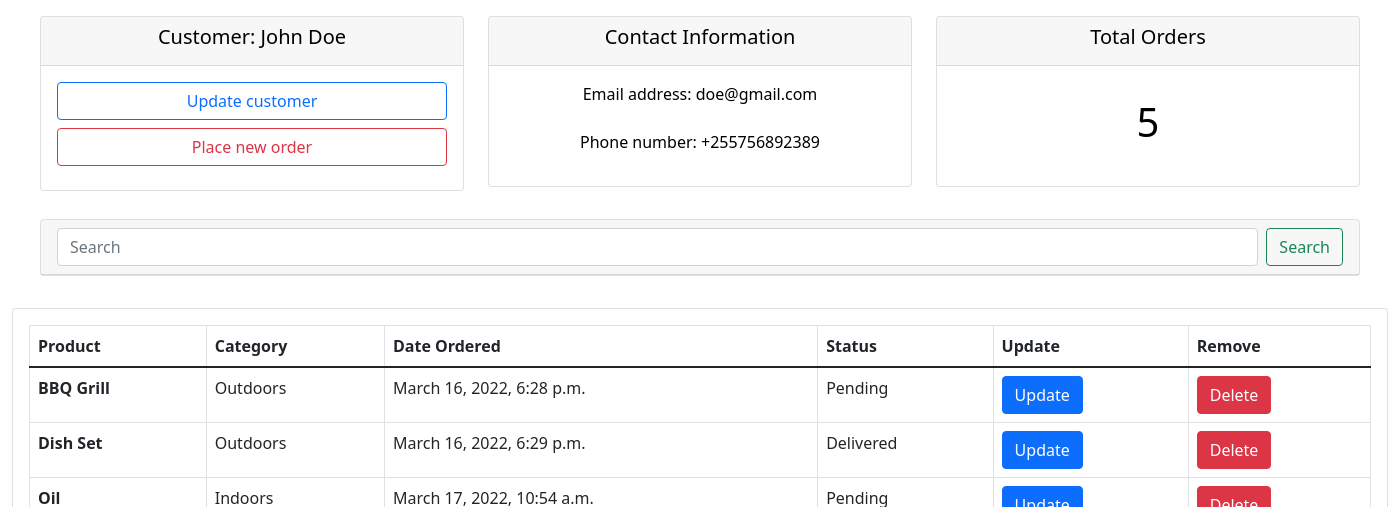
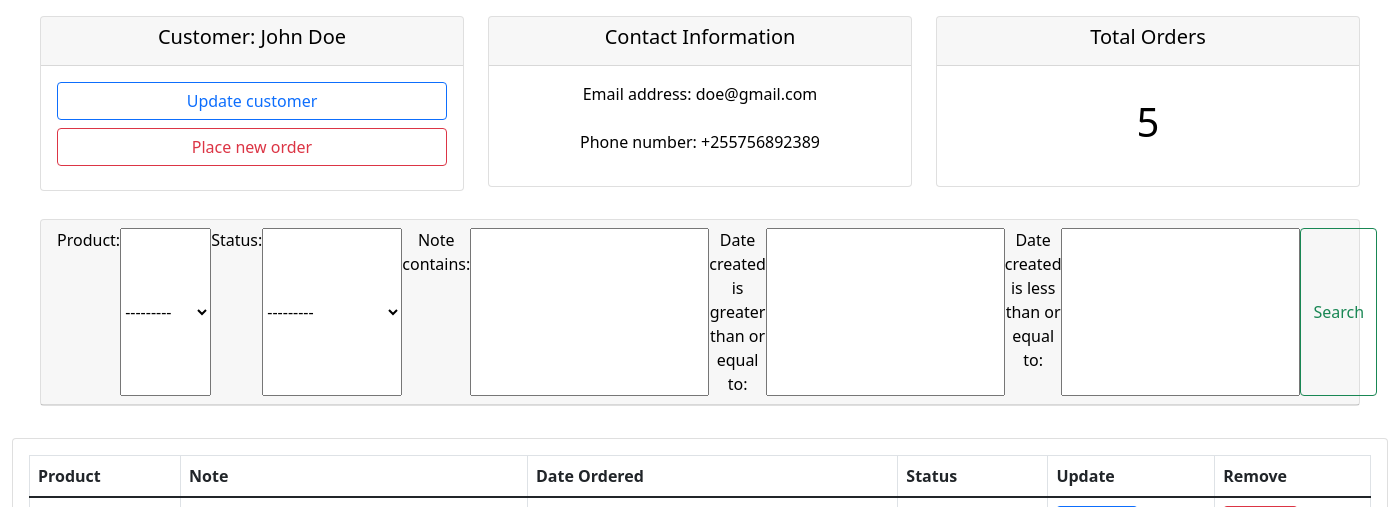
Before and after one commit to AThomas99/customer-product-management, a Django app: page /customer/2/ in a window 1400 px wide. Shown: the part 66-573 px from the top of the page. Run offline with Django 4.2, Linux system fonts and the light colour scheme; data comes from the database, SQL or seed files in the repository.

Commit message:
Inline formset and filtering from table search

```diff
--- /dev/null
+++ b/accounts/filters.py
@@ -0,0 +1,17 @@
+from dataclasses import field
+import django_filters
+from django_filters import DateFilter, CharFilter
+
+from .models import *
+
+
+class OrderFilter(django_filters.FilterSet):
+    start_date = DateFilter(field_name='date_created', lookup_expr='gte')
+    end_date = DateFilter(field_name='date_created', lookup_expr='lte')
+
+    note = CharFilter(field_name='note', lookup_expr='icontains')
+
+    class Meta:
+        model = Order
+        fields = '__all__'
+        exclude = ['customer', 'date_created',]
--- a/accounts/models.py
+++ b/accounts/models.py
@@ -7,7 +7,7 @@
     name = models.CharField(max_length=200, null=True)
     phone = models.CharField(max_length=200, null=True)
     email = models.EmailField(max_length=200, unique=True, null=True)
-    created = models.DateTimeField(auto_now_add=True, null=True )
+    date_created = models.DateTimeField(auto_now_add=True, null=True )
 
     def __str__(self):
         return self.name
@@ -30,7 +30,7 @@
     price = models.FloatField(null=True)
     category = models.CharField(max_length=200, null=True, choices=CATEGORY)
     description = models.TextField(null= True)
-    created = models.DateTimeField(auto_now_add=True, null=True)
+    date_created = models.DateTimeField(auto_now_add=True, null=True)
     tags = models.ManyToManyField(Tag)
 
     def __str__(self):
@@ -46,8 +46,9 @@
 
     customer = models.ForeignKey(Customer, on_delete=models.CASCADE, null=True)
     product = models.ForeignKey(Product, on_delete=models.CASCADE, null=True)
-    created = models.DateTimeField(auto_now_add=True, null=True)
+    date_created = models.DateTimeField(auto_now_add=True, null=True)
     status = models.CharField(max_length=200, null=True, choices=STATUS)
+    note = models.CharField(max_length=1000, null=True)
 
     def __str__(self):
-        return self.status
+        return self.product.name
--- a/accounts/templates/accounts/customers.html
+++ b/accounts/templates/accounts/customers.html
@@ -50,17 +50,11 @@
         <div class="col-md">
             <div class="card text-center text-black mb-3" id="total-order">
                 <div class="card-header">
-                    <form class="d-flex">
-                        <input class="form-control me-2" type="search" placeholder="Search" aria-label="Search">
+                    <form class="d-flex" method="get">
+                        {{myFilter.form}}
                         <button class="btn btn-outline-success" type="submit">Search</button>
-                      </form>
+                    </form>
                 </div>
-                <!-- <div class="card-body">
-                    <h3 class="card-title d-grid gap-2">
-                        <a class="btn btn-outline-primary btn-block" href="#" role="button">Create customer</a>
-                        <a class="btn btn-outline-danger btn-block" href="#" role="button">Update customer</a>
-                    </h3>
-                </div> -->
             </div>
         </div>
     </div>
@@ -71,7 +65,7 @@
         <thead>
           <tr>
             <th scope="col">Product</th>
-            <th scope="col">Category</th>
+            <th scope="col">Note</th>
             <th scope="col">Date Ordered</th>
             <th scope="col">Status</th>
             <th scope="col">Update</th>
@@ -82,8 +76,8 @@
         {% for customer_order in customer_orders %}
           <tr>
             <th scope="row">{{customer_order.product}}</th>
-            <td>{{customer_order.product.category}}</td>
-            <td>{{ customer_order.created }}</td>
+            <td>{{ customer_order.note }}</td>
+            <td>{{ customer_order.date_created }}</td>
             <td>{{customer_order.status}}</td>
             <td><a class="btn btn-primary" href="#" role="button">Update</a></td>
             <td><a class="btn btn-danger" href="#" role="button">Delete</a></td>
--- a/accounts/templates/accounts/dashboard.html
+++ b/accounts/templates/accounts/dashboard.html
@@ -50,7 +50,7 @@
                        {% for order in orders %}
                       <tr>
                         <th scope="row">{{ order.product.name }}</th>
-                        <td>{{ order.created }}</td>
+                        <td>{{ order.date_created }}</td>
                         <td>{{ order.status }}</td>
                         <td><a class="btn btn-primary" href="{% url 'update-order' order.id %}" role="button">Update</a></td>
                         <td><a class="btn btn-danger" href="{% url 'delete-order' order.id %}" role="button">Delete</a></td>
--- a/accounts/templates/accounts/products.html
+++ b/accounts/templates/accounts/products.html
@@ -16,7 +16,7 @@
           {% for product in products %}
           <tr>
             <th scope="row">{{ product.name }}</th>
-            <td>{{ product.category }}</td>
+            <td>{{ product.date_category }}</td>
             <td>{{ product.price }}</td>
           </tr>
           {% endfor %}
--- a/accounts/views.py
+++ b/accounts/views.py
@@ -3,6 +3,7 @@
 
 from .models import *
 from .forms import OrderForm
+from .filters import OrderFilter
 
 def home(request):
     customers = Customer.objects.all()
@@ -31,10 +32,13 @@
     customers = Customer.objects.get(id=pk)
 
     customer_orders = customers.order_set.all()
+    myFilter = OrderFilter(request.GET, queryset=customer_orders)
+    customer_orders = myFilter.qs
 
     context = {
         'customers': customers,
         'customer_orders': customer_orders,
+        'myFilter': myFilter,
         }
     return render(request, 'accounts/customers.html', context)
 
--- a/cmp/settings.py
+++ b/cmp/settings.py
@@ -37,6 +37,8 @@
     'django.contrib.sessions',
     'django.contrib.messages',
     'django.contrib.staticfiles',
+
+    'django_filters',
 
     'accounts.apps.AccountsConfig',
 ]
```
Also changed, not shown: db.sqlite3.
